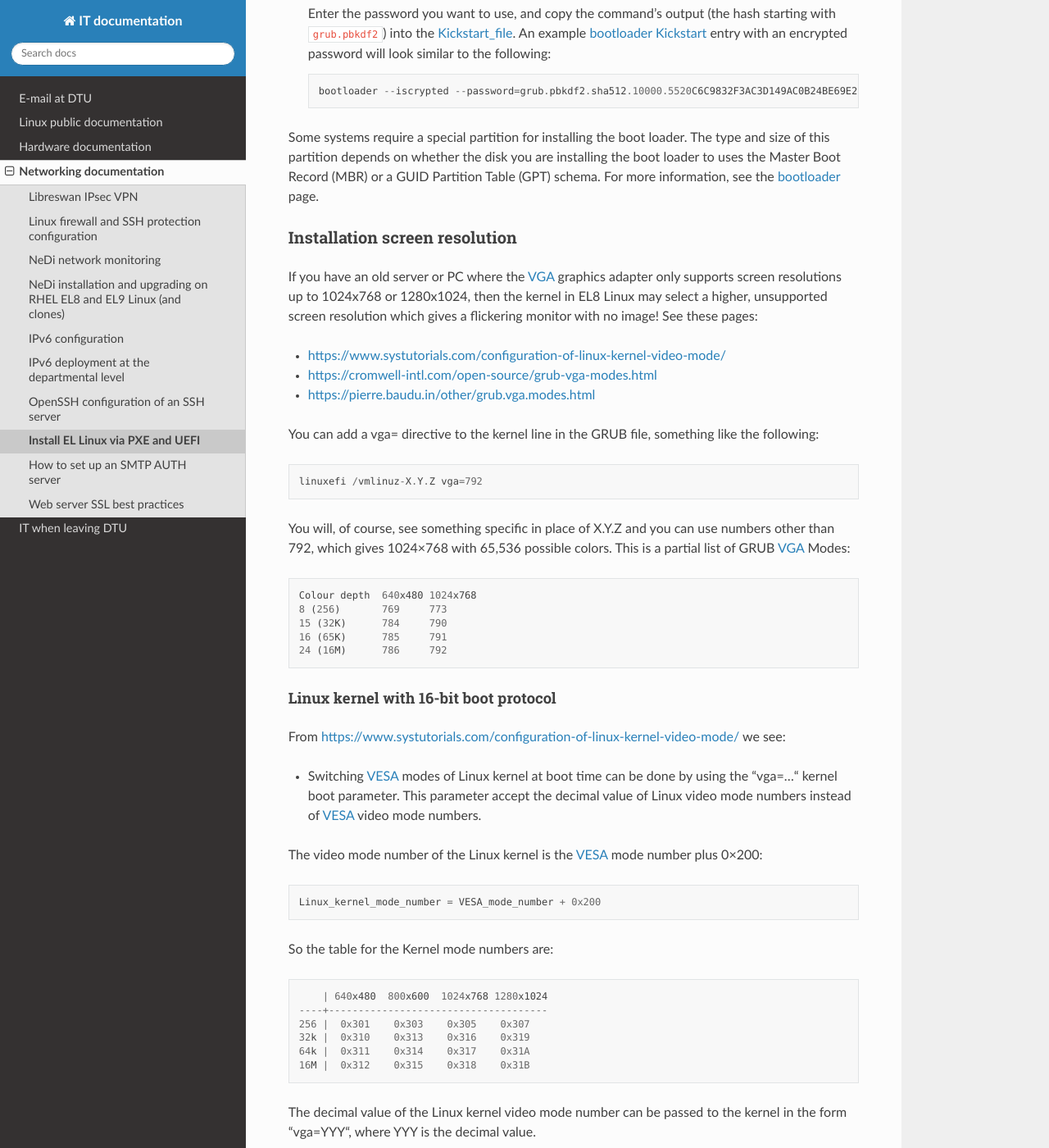
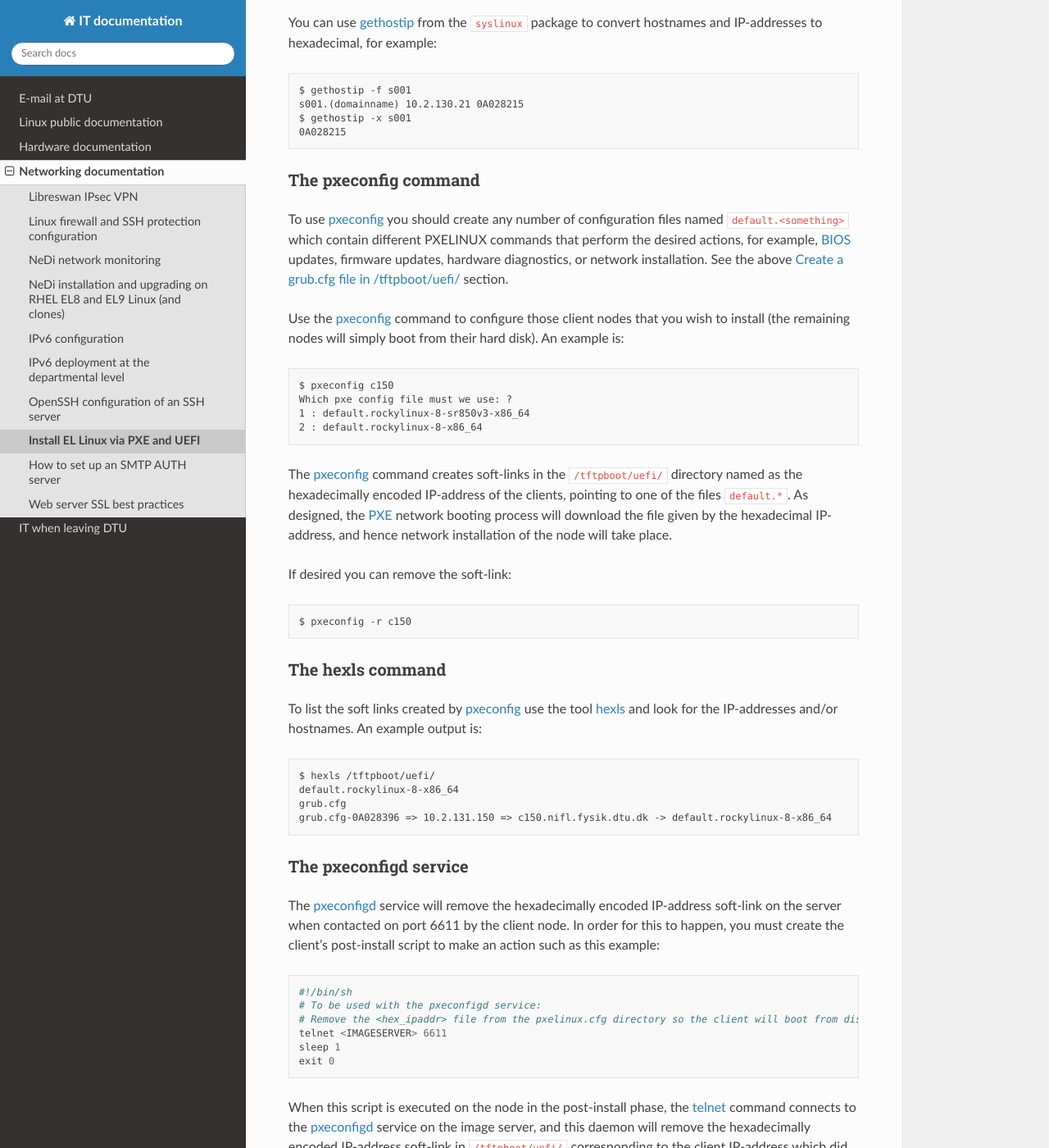
Before and after one commit to OleHolmNielsen/ITwiki, a Sphinx documentation site: the page built from docs/PXE_and_UEFI.rst, in a window 1280 px wide and 1400 px high, scrolled down 7061 px. Shown: the whole window at 82% size. Built offline with Sphinx 7.4.7 and the Read the Docs theme 3.1.0, drawn with Linux system fonts in a browser that asks for light colours; some of the changed text lies outside the part shown.

Commit message:
Included a new Pxeconfig section

```diff
--- a/docs/PXE_and_UEFI.rst
+++ b/docs/PXE_and_UEFI.rst
@@ -176,8 +176,10 @@ In this directory create the following ``Makefile``::
 
 and run a ``make`` command to download the boot image files.
 
-Create a grub.cfg file
------------------------------
+.. _create_grub.cfg:
+
+Create a grub.cfg file in /tftpboot/uefi/
+---------------------------------------------
 
 The ``uefi/BOOTX64.EFI`` boot file will be looking for a GRUB2_/Grub_ configuration file ``uefi/grub.cfg`` in the same subdirectory.
 Create the file ``/var/lib/tftpboot/uefi/grub.cfg`` with the contents::
@@ -240,6 +242,141 @@ it is useful to define a fallback_ boot menu item as in this example::
 
 .. _Grub: https://en.wikipedia.org/wiki/GNU_GRUB
 .. _fallback: https://www.gnu.org/software/grub/manual/grub/html_node/fallback.html
+
+=======================================================================================================
+
+.. _Automated_network_installation_with_pxeconfig:
+
+Automated network installation with pxeconfig
+=============================================
+
+**NOTE:** We assume throughout the use of client UEFI_ booting,
+since the old BIOS_ booting is more or less deprecated.
+
+You can automate the PXE/network booting process completely using the pxeconfig_toolkit_ written by Bas van der Vlies.
+
+Download the pxeconfig_toolkit_ and read the
+`pxeconfig installation instructions <https://gitlab.com/surfsara/pxeconfig/-/blob/master/INSTALL>`_.
+
+Installation on EL Linux
+----------------------------
+
+Briefly, the installation steps for EL Linux are::
+
+  dnf install autoconf make gcc telnet
+  tar xf pxeconfig-5.1.3.tar.gz
+  cd pxeconfig-5.1.3/
+  /usr/bin/autoconf
+  ./configure --prefix=/usr/local
+  make install DESTDIR=/
+
+Configure the default boot method as UEFI_ in ``/usr/local/etc/pxeconfig.conf``::
+
+  [DEFAULT]
+  boot_method=uefi
+
+This configures the pxeconfig_ command to create ``grub.cfg`` files in the ``/tftpboot/uefi/`` directory
+which was created in the :ref:`create_grub.cfg` section.
+
+Add the pxeconfigd_ service to the services_ file::
+
+  pxeconfigd 6611/tcp   # pxeconfig daemon
+
+Open port 6611 in the firewall::
+
+  firewall-cmd --permanent --zone=public --add-port=6611/tcp --reload
+
+Now setup the pxeconfigd_ service with Systemd_::
+
+  restorecon -v /usr/local/sbin/pxeconfigd
+  cp /usr/local/share/doc/pxeconfig/examples/pxeconfigd* /etc/systemd/system/
+  systemctl daemon-reload
+  systemctl enable pxeconfigd.socket
+  systemctl start pxeconfigd.socket
+
+Note that it is ``pxeconfigd.socket`` which handles the pxeconfigd_ service,
+similar to the normal telnet_ service.
+
+.. _pxeconfig_toolkit: https://gitlab.com/surfsara/pxeconfig
+.. _pxeconfigd: https://gitlab.com/surfsara/pxeconfig/-/blob/master/src/pxeconfigd.py
+.. _pxeconfig: https://gitlab.com/surfsara/pxeconfig/-/blob/master/src/pxeconfig.py
+.. _hexls: https://gitlab.com/surfsara/pxeconfig/-/blob/master/src/hexls.in
+.. _services: https://man7.org/linux/man-pages/man5/services.5.html
+.. _telnet: https://en.wikipedia.org/wiki/Telnet
+.. _Systemd: https://en.wikipedia.org/wiki/Systemd
+
+Hexadecimally encoded IP-addresses
+---------------------------------------
+
+For information,
+the pxeconfig_toolkit_ manipulates configuration files in the server's ``/tftpboot/uefi/`` directory,
+namely the client's hexadecimally encoded IP-address, for example::
+
+  0A018219 decodes as 10.1.130.25
+
+You can use gethostip_ from the ``syslinux`` package to convert hostnames and IP-addresses to hexadecimal, for example::
+
+  $ gethostip -f s001
+  s001.(domainname) 10.2.130.21 0A028215
+  $ gethostip -x s001
+  0A028215
+
+.. _gethostip: https://linux.die.net/man/1/gethostip
+
+The pxeconfig command
+---------------------
+
+To use pxeconfig_ you should create any number of configuration files named ``default.<something>``
+which contain different PXELINUX commands that perform the desired actions, for example,
+BIOS_ updates, firmware updates, hardware diagnostics, or network installation.
+See the above :ref:`create_grub.cfg` section.
+
+Use the pxeconfig_ command to configure those client nodes that you wish to install
+(the remaining nodes will simply boot from their hard disk).
+An example is::
+
+  $ pxeconfig c150
+  Which pxe config file must we use: ?
+  1 : default.rockylinux-8-sr850v3-x86_64
+  2 : default.rockylinux-8-x86_64
+
+The pxeconfig_ command creates soft-links in the ``/tftpboot/uefi/`` directory named as
+the hexadecimally encoded IP-address of the clients, pointing to one of the files ``default.*``.
+As designed, the PXE_ network booting process will download the file given by the hexadecimal IP-address,
+and hence network installation of the node will take place.
+
+If desired you can remove the soft-link::
+
+  $ pxeconfig -r c150
+
+The hexls command
+-----------------
+
+To list the soft links created by pxeconfig_ use the tool hexls_ and look for the IP-addresses and/or hostnames.
+An example output is::
+
+  $ hexls /tftpboot/uefi/
+  default.rockylinux-8-x86_64
+  grub.cfg
+  grub.cfg-0A028396 => 10.2.131.150 => c150.nifl.fysik.dtu.dk -> default.rockylinux-8-x86_64
+
+The pxeconfigd service
+------------------------
+
+The pxeconfigd_ service will remove the hexadecimally encoded IP-address soft-link on the server when contacted on port 6611 by the client node.
+In order for this to happen, you must create the client's post-install script to make an action such as this example::
+
+  #!/bin/sh
+  # To be used with the pxeconfigd service:
+  # Remove the <hex_ipaddr> file from the pxelinux.cfg directory so the client will boot from disk.
+  telnet <IMAGESERVER> 6611
+  sleep 1
+  exit 0
+
+When this script is executed on the node in the post-install phase,
+the telnet_ command connects to the pxeconfigd_ service on the image server,
+and this daemon will remove the hexadecimally encoded IP-address soft-link in ``/tftpboot/uefi/``
+corresponding to the client IP-address which did the telnet_ connection.
 
 =======================================================================================================
 
```
